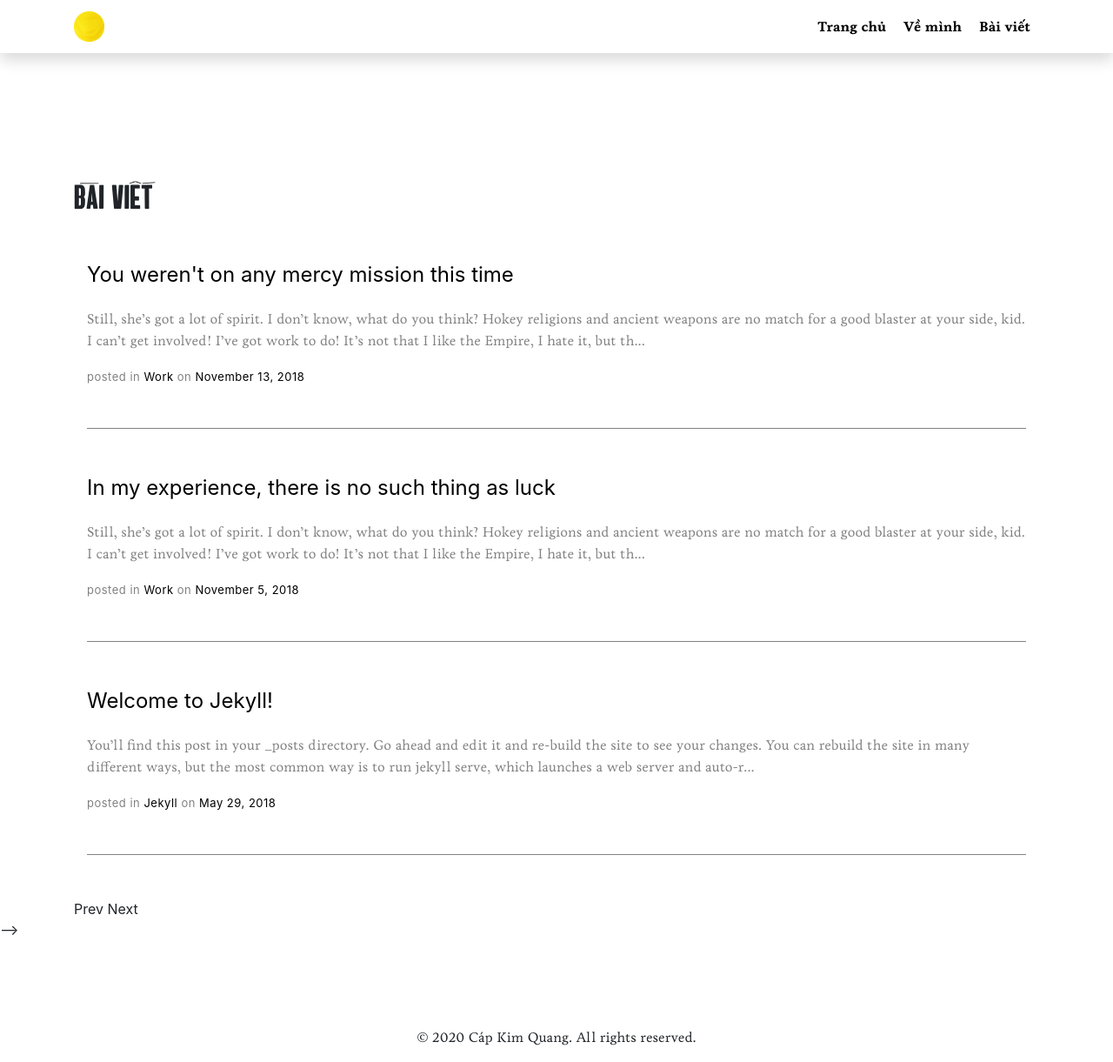
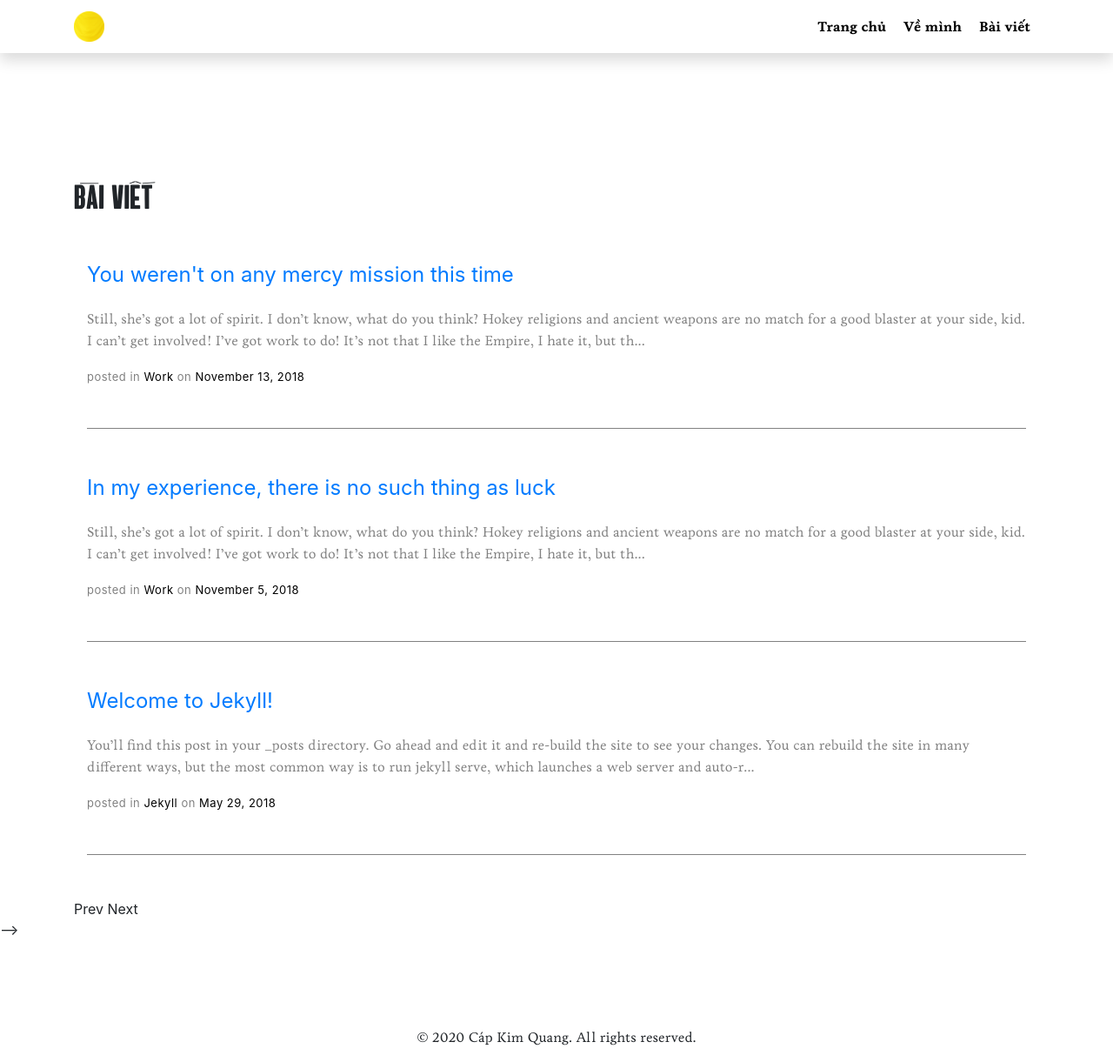
Before and after one commit to capkimquang/capkimquang.github.io, a Jekyll site: the page built from pages/blog.html, in a window 1280 px wide and 1221 px high. Shown: the whole window at 87% size. Built offline with Jekyll 4.4.1, drawn with Linux system fonts in a browser that asks for light colours.

Commit message:
test a tag

```diff
--- a/css/main.css
+++ b/css/main.css
@@ -17,13 +17,13 @@ p {
   font-family: 'Livory';
 }
 
-a {
+/* a {
   color: #000000;
 
   &:hover {
     color: #D8534F;
   }
-}
+} */
 
 
 footer {
```
